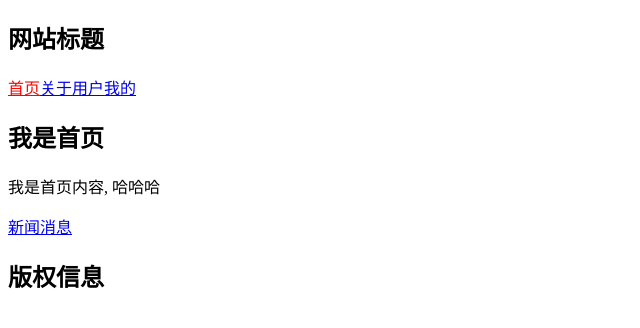
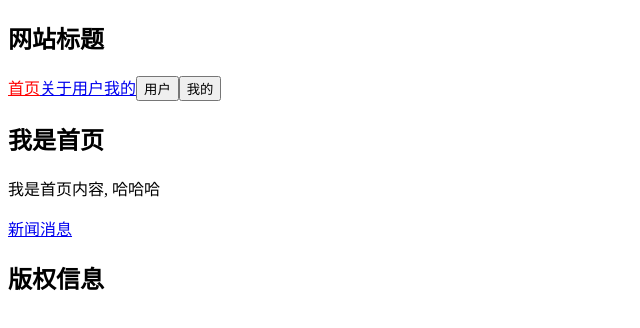
Before and after one commit to pengchenyu111/VueLearning, a Vue app in the folder learnVueRouter/: page /home in a window 1280 px wide. Shown: the top 328 px of the page, without its empty margins (0-640 px from the left). Built offline with nearby package versions, Linux system fonts and the light colour scheme; the HTML template or start-up script is replaced by a standard one.

Commit message:
VueRouter——用代码的方式实现页面间的参数传递

```diff
--- a/learnVueRouter/src/App.vue
+++ b/learnVueRouter/src/App.vue
@@ -16,9 +16,13 @@
 
     <router-link v-bind:to="'/user/'+userId">用户</router-link>
 
-<!--    参数传递，方式一：动态路由方式  方式二：传对象query方式-->
-<!--    <router-link to="/profile">我的</router-link>-->
+    <!--    参数传递，方式一：动态路由方式  方式二：传对象query方式-->
+    <!--    <router-link to="/profile">我的</router-link>-->
     <router-link :to="{path: '/profile', query:{name: 'coderwhy', age: 18, height:1.88}}">我的</router-link>
+    <!--    以代码的方式传递-->
+    <button @click="userClick">用户</button>
+    <button @click="profileClick">我的</button>
+
     <router-view></router-view>
     <h2>版权信息</h2>
   </div>
@@ -44,6 +48,19 @@ export default {
       // this.$router.push('/about')
       this.$router.replace('/about')
       console.log('aboutClick');
+    },
+    userClick() {
+      this.$router.push('/user/' + this.userId)
+    },
+    profileClick() {
+      this.$router.push({
+        path: '/profile',
+        query: {
+          name: 'kobe',
+          age: 19,
+          height: 1.87
+        }
+      })
     }
   }
 
```
